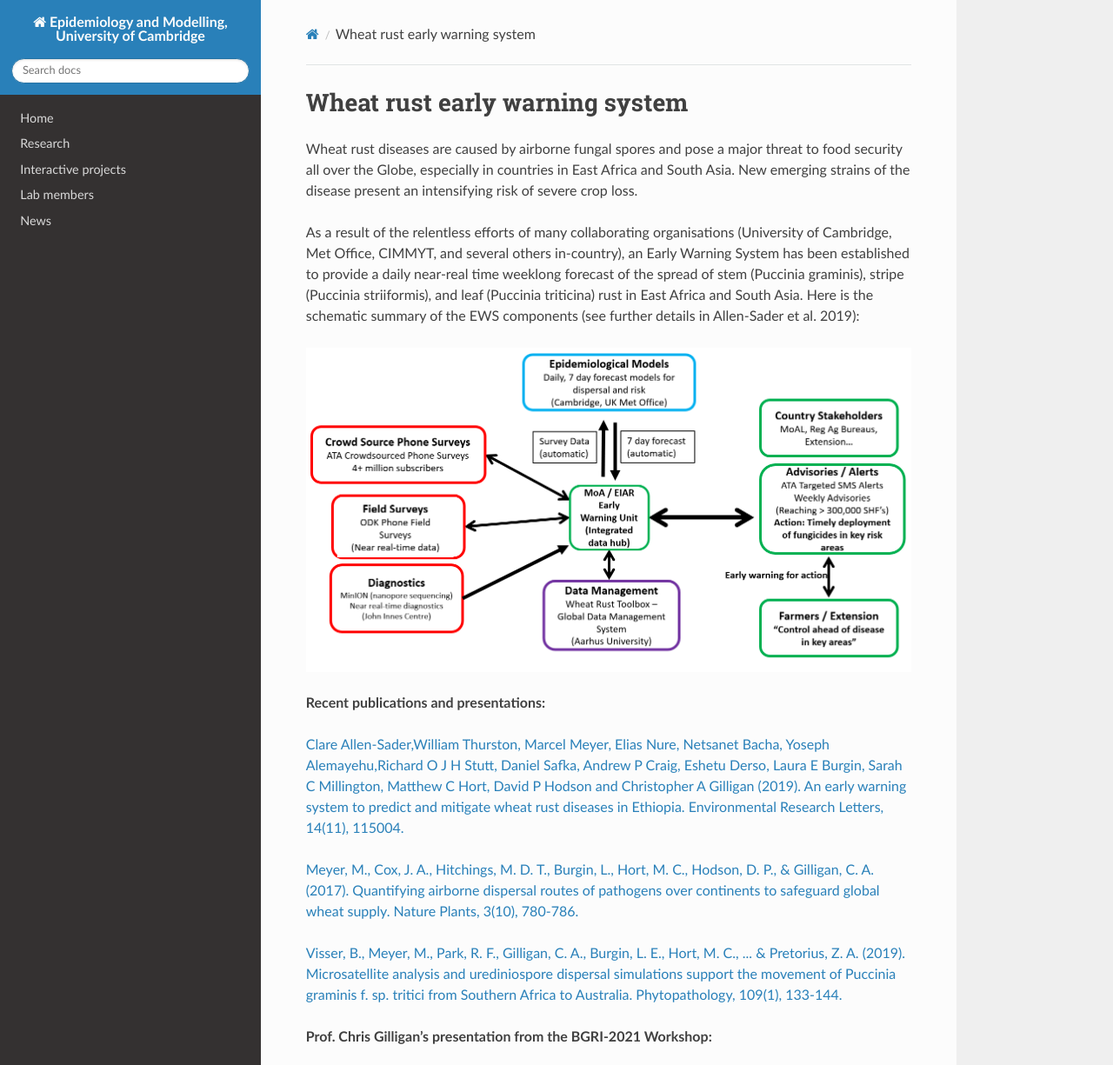
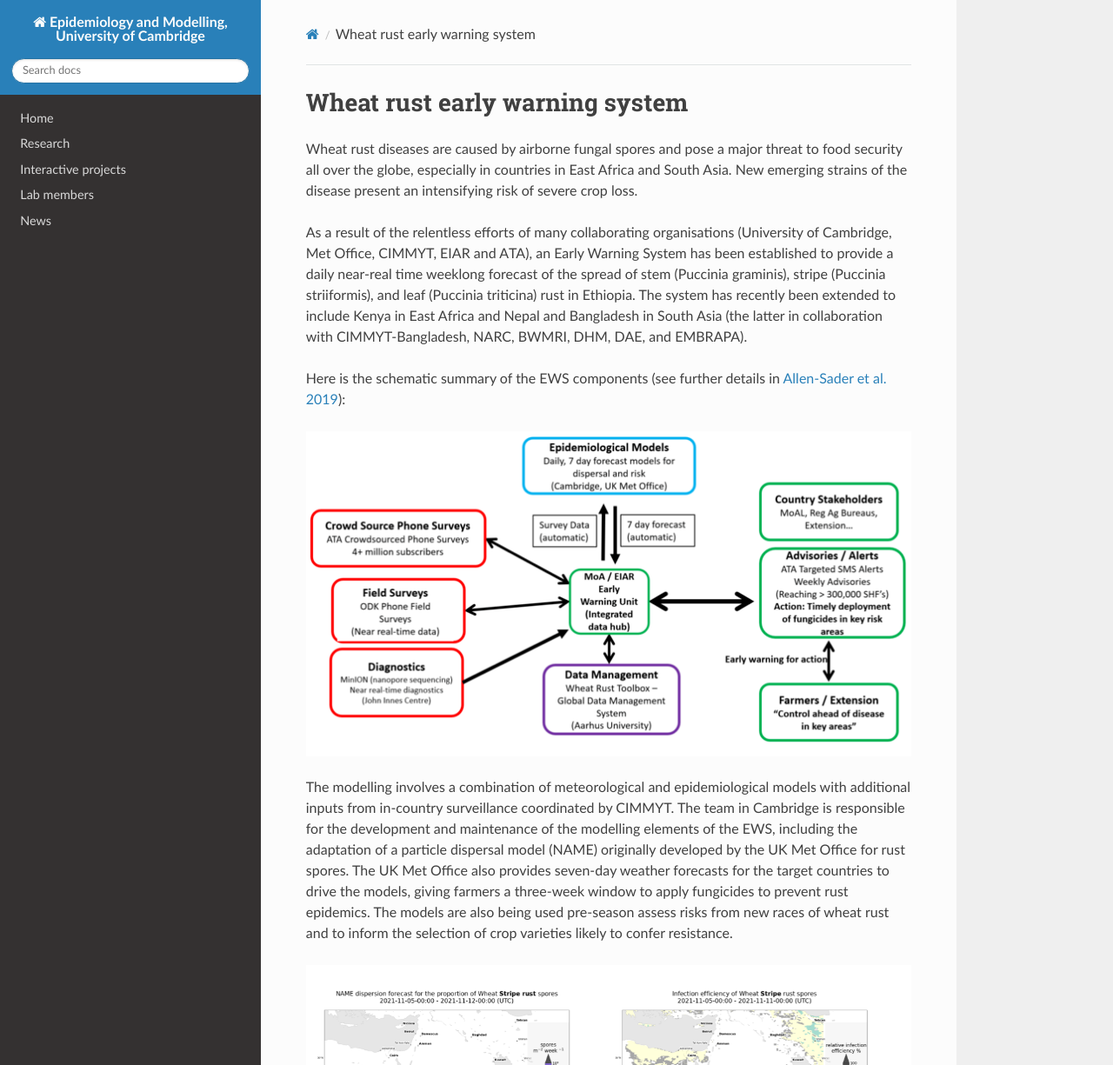
Before and after one commit to plantepidemics/plantepidemics, an MkDocs documentation site: the page built from docs/research/wheat_rust.md, in a window 1280 px wide and 1400 px high, cut to the strip 0-1225 px from the top of the window. Shown: the whole strip at 87% size. Built offline with MkDocs 1.6.1, drawn with Linux system fonts in a browser that asks for light colours; nearby versions of some CDN libraries; some of the changed text lies outside the part shown.

Commit message:
adding ews pages

```diff
--- a/docs/research/wheat_rust.md
+++ b/docs/research/wheat_rust.md
@@ -1,31 +1,29 @@
 # Wheat rust early warning system
 
-Wheat rust diseases are caused by airborne fungal spores and pose a major threat to food security
-all over the Globe, especially in countries in East Africa and South Asia. New emerging strains of the
-disease present an intensifying risk of severe crop loss.
+Wheat rust diseases are caused by airborne fungal spores and pose a major threat to food security all over the globe, especially in countries in East Africa and South Asia. New emerging strains of the disease present an intensifying risk of severe crop loss.
 
-As a result of the relentless efforts of many collaborating organisations (University of Cambridge,
-Met Office, CIMMYT, and several others in-country), an Early Warning System has been established
-to provide a daily near-real time weeklong forecast of the spread of stem (Puccinia graminis), stripe
-(Puccinia striiformis), and leaf (Puccinia triticina) rust in East Africa and South Asia.
-Here is the schematic summary of the EWS components (see further details in Allen-Sader et al.
-2019):
+As a result of the relentless efforts of many collaborating organisations (University of Cambridge, Met Office, CIMMYT, EIAR and ATA), an Early Warning System has been established to provide a daily near-real time weeklong forecast of the spread of stem (Puccinia graminis), stripe (Puccinia striiformis), and leaf (Puccinia triticina) rust in Ethiopia. The system has recently been extended to include Kenya in East Africa and Nepal and Bangladesh in South Asia (the latter in collaboration with CIMMYT-Bangladesh, NARC, BWMRI, DHM, DAE, and EMBRAPA).
 
-<img src="../../images/EWS_flowchart_old.PNG" alt="EWS flowchart"/>
+Here is the schematic summary of the EWS components (see further details in [Allen-Sader et al. 2019](https://iopscience.iop.org/article/10.1088/1748-9326/ab4034)):
+
+<img src="../../images/EWS_flowchart_resized.PNG" alt="EWS flowchart"/>
+
+The modelling involves a combination of meteorological and epidemiological models with additional inputs from in-country surveillance coordinated by CIMMYT. The team in Cambridge is responsible for the development and maintenance of the modelling elements of the EWS, including the adaptation of a particle dispersal model (NAME) originally developed by the UK Met Office for rust spores. The UK Met Office also provides seven-day weather forecasts for the target countries to drive the models, giving farmers a three-week window to apply fungicides to prevent rust epidemics. The models are also being used pre-season assess risks from new races of wheat rust and to inform the selection of crop varieties likely to confer resistance.
+
+[<img src="../../images/ews_compound.png" alt="EWS compound"/>](wheat_rust_resources.md)
+Example deposition (left column) and environmental suitability (right column) outputs of the model for the East Africa domain (upper row) and for the Ethiopia subdomain (lower row).
 
 **Recent publications and presentations:**
 
-[Clare Allen-Sader,William Thurston, Marcel Meyer, Elias Nure, Netsanet Bacha, Yoseph Alemayehu,Richard O J H Stutt,
-Daniel Safka, Andrew P Craig, Eshetu Derso, Laura E Burgin, Sarah C Millington, Matthew C Hort, David P Hodson
-and Christopher A Gilligan
+[Allen-Sader, C., Thurston, W., Meyer, M., Nure, E., Bacha, N., Alemayehu, Y., Stutt, R. O.J.H., Safka, D., Craig, A. P., Derso, E., Burgin, L.E., Millington, S. C., Hort, M. C., Hodson, D. P., & Gilligan, C. A.
 (2019). An early warning system to predict and mitigate wheat rust diseases in Ethiopia.
 Environmental Research Letters, 14(11), 115004.](https://iopscience.iop.org/article/10.1088/1748-9326/ab4034)
 
-[Meyer, M., Cox, J. A., Hitchings, M. D. T., Burgin, L., Hort, M. C., Hodson, D. P., &amp; Gilligan, C. A.
+[Meyer, M., Cox, J. A., Hitchings, M. D. T., Burgin, L., Hort, M. C., Hodson, D. P., & Gilligan, C. A.
 (2017). Quantifying airborne dispersal routes of pathogens over continents to safeguard global
 wheat supply. Nature Plants, 3(10), 780-786.](https://doi.org/10.1038/s41477-017-0017-5)
 
-[Visser, B., Meyer, M., Park, R. F., Gilligan, C. A., Burgin, L. E., Hort, M. C., ... &amp; Pretorius, Z. A. (2019).
+[Visser, B., Meyer, M., Park, R. F., Gilligan, C. A., Burgin, L. E., Hort, M. C., Hodson, D. P., & Pretorius, Z. A. (2019).
 Microsatellite analysis and urediniospore dispersal simulations support the movement of Puccinia
 graminis f. sp. tritici from Southern Africa to Australia. Phytopathology, 109(1), 133-144.](https://doi.org/10.1094/PHYTO-04-18-0110-R)
 
@@ -40,4 +38,4 @@ graminis f. sp. tritici from Southern Africa to Australia. Phytopathology, 109(1
 
 <br>
 # Funders:
-This work is funded by The Bill and Melinda Gates Foundation and by the UK Foreign, Commonwealth &amp; Development Office. We work closely with a number of partner research organisations.
+This work is funded by The Bill and Melinda Gates Foundation and UK Foreign, Commonwealth & Development Office for East African part of the project and by the UK Foreign, Commonwealth & Development Office for South Asian,  as part of the umbrella project: Asia Regional Resilience to a Changing Climate (ARRCC)).
```
Also changed, not shown: docs/research.md (+2 -5 lines), docs/research/wheat_rust_resources.md (added, +4 -0 lines), docs/images/EWS_flowchart_old.PNG (deleted), docs/images/EWS_flowchart_resized.PNG (added), docs/images/deposition_east_africa_stripe.png (added), docs/images/deposition_ethiopia_stripe.png (added), docs/images/ews_compound.png (added), docs/images/suitability_east_africa_stripe.png (added), docs/images/suitability_ethiopia_stripe.png (added).
